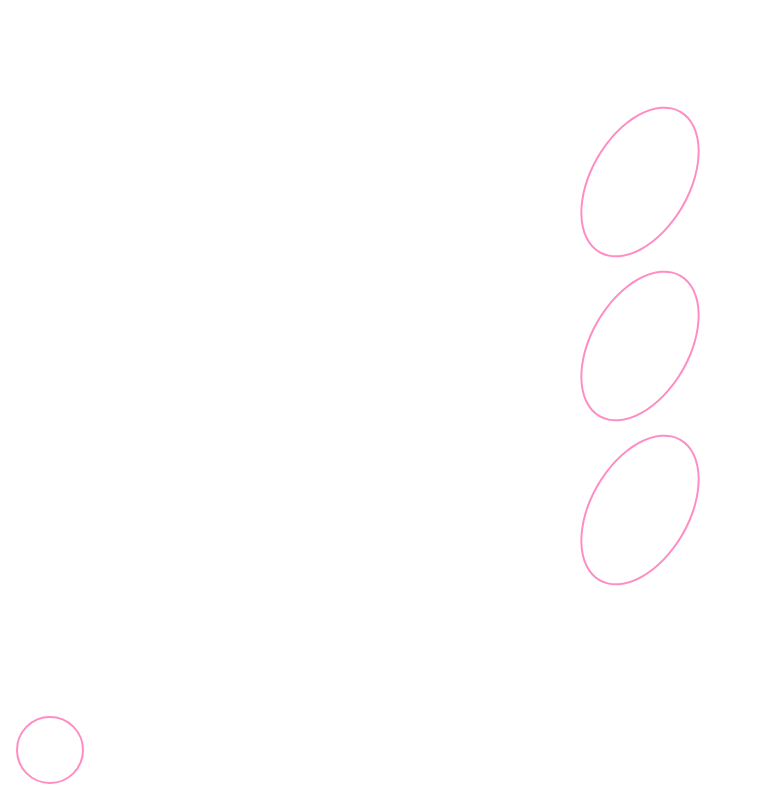
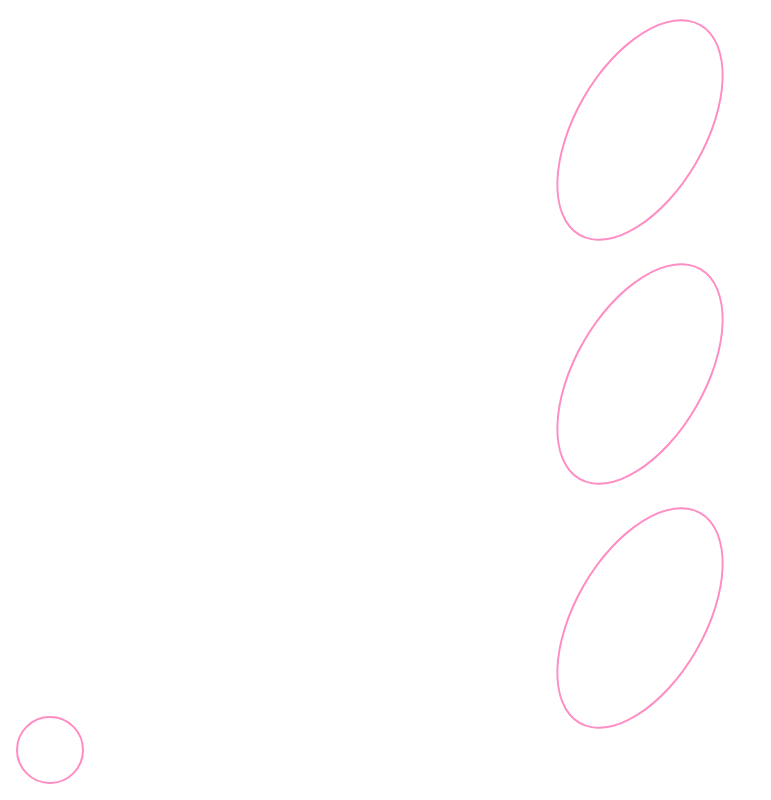
Before and after one commit to emilyyooon/thehouse, a plain HTML site: page menu.html in a window 1280 px wide. Shown: the whole page, without its empty margins (0-771 px from the left). Drawn offline with Linux system fonts and the light colour scheme; a web font is replaced by a local one.

Commit message:
added html pages and some changes

```diff
--- a/main.css
+++ b/main.css
@@ -57,52 +57,55 @@ p {
     left: 1rem;
 }
 
+.container {
+    display: flex;
+    justify-content: space-around;
+}
+
+.furn {
+    height: 15rem;
+    width: 8rem;
+    border-radius: 50%;
+    margin:auto;
+    border: 2px solid #FF8CC3;
+    transform: rotate(30deg);
+}
+.kit {
+    height: 15rem;
+    width: 8rem;
+    border-radius: 50%;
+    margin:auto;
+    border: 2px solid #FF8CC3;
+    transform: rotate(30deg);
+}
+.misc {
+    height: 15rem;
+    width: 8rem;
+    border-radius: 50%;
+    margin:auto;
+    border: 2px solid #FF8CC3;
+    transform: rotate(30deg);
+}
+.link2 {
+    position: absolute;
+    width: 8rem;
+    height: 15rem;
+}
 
 .container {
     display: flex;
-    padding: 5rem;
-    justify-content: space-around;
-    align-items: center;
-    flex-flow: column wrap;
-}
-.furniture {
-    height: 10rem;
-    width: 6rem;
-    border: 2px solid#FF8CC3;
-    border-radius: 50%;
-    transform: rotate(30deg);
-}
-.furniture:hover {
-    background-image: url();
-    border: none;
 }
 
-.kitchen {
-    height: 10rem;
-    width: 6rem;
-    border: 2px solid#FF8CC3;
-    border-radius: 50%;
-    transform: rotate(30deg);
-}
-.kitchen:hover {
-    background-image: url();
-    border: none;
+.item-container {
+    height: 25rem;
+    width: 13rem;
 }
 
-.miscellaneous {
-    height: 10rem;
-    width: 6rem;
-    border: 2px solid#FF8CC3;
-    border-radius: 50%;
-    transform: rotate(30deg);
-}
-.miscellaneous:hover {
-    background-image: url();
-    border: none;
+.item-image {
+    width: 100%;
+    height: auto;
 }
 
-.link2 {
-    position: absolute;
-    height: 10rem;
-    width: 6rem;
+.item-image.active {
+    display: block;
 }
--- a/main2.css
+++ /dev/null
@@ -1,5 +0,0 @@
-.item-container {
-    padding: 1rem;
-    border: 1px solid black;
-    border-radius: 25px;
-}
--- a/menu.html
+++ b/menu.html
@@ -4,30 +4,29 @@
     <link rel="stylesheet" type="text/css" href="./main.css">
     <link rel="stylesheet" type="text/css" href="./rest.css">
     <link rel="stylesheet" href="https://use.typekit.net/mhj5bph.css">
+
     <title>Menu</title>
 </head>
 <body>
-    <div class="shit">
-        <h2></h2>
-    </div>
-
     <div class="container">
-        <div class="furniture">
-            <a href="furniture.html">
+        <div class="filter">
+            <div class="furn">
+                <a href="chapone.html">
                     <span class="link2"></span>
                 </a>
             </div>
-        <div class="kitchen">
-            <a href="kitchen.html">
+            <div class="kit">
+                <a href="chaptwo.html">
                     <span class="link2"></span>
                 </a>
             </div>
-        <div class="miscellaneous">
-            <a href="misc.html">
+            <div class="misc">
+                <a href="chapthree.html">
                     <span class="link2"></span>
                 </a>
             </div>
-
+        </div>
+    </div>
         <div class="backward">
             <a href="index.html">
                 <span class="link"></span>
```
Also changed, not shown: chapone.html (added, +20 -0 lines), chapthree.html (added, +19 -0 lines), chaptwo.html (added, +19 -0 lines), furniture.html (deleted, +0 -15 lines), script.js (+25 -14 lines), kitchen.html (deleted), misc.html (deleted). Lines whose indentation alone changed are shown as unchanged.
